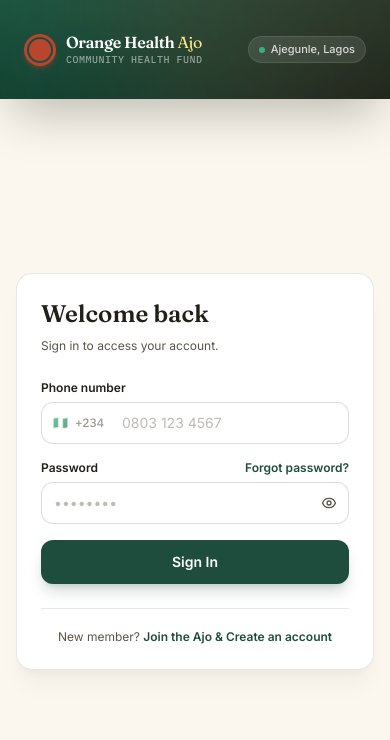
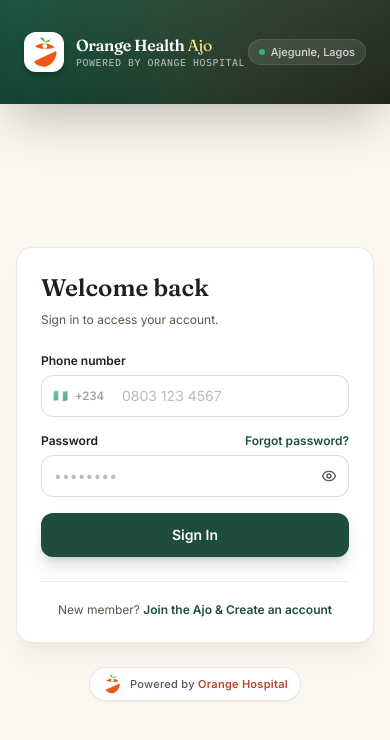
Before and after one commit to Amidathtc/Orange-hospital-frontend, a React (Vite) app: page /login in a window 390 px wide. Shown: the top 740 px of the page. Built offline with nearby package versions, Linux system fonts and the light colour scheme; no server answers.

Commit message:
feat: add Orange Hospital logo + powered-by badge to all dashboards; role-based auth guards

```diff
--- a/src/components/AuthLayout.tsx
+++ b/src/components/AuthLayout.tsx
@@ -1,4 +1,5 @@
 import { AuthIllustration } from './AuthIllustration';
+import { OrangeHospitalLogo, PoweredByOrangeHospital } from './OrangeHospitalLogo';
 
 export function AuthLayout({ children }: { children: React.ReactNode }) {
   return (
@@ -11,16 +12,16 @@
 
         {/* Top brand identity */}
         <div className="relative z-10 flex items-center justify-between">
-          <a href="/login" className="flex items-center gap-2.5 group">
-            <div className="w-8 h-8 rounded-full bg-rust relative shrink-0 shadow-md shadow-rust/30 group-hover:scale-105 transition-transform">
-              <div className="absolute inset-[3px] rounded-full border-2 border-forest" />
+          <a href="/login" className="flex items-center gap-3 group">
+            <div className="w-10 h-10 rounded-xl bg-white p-1 flex items-center justify-center shrink-0 shadow-md shadow-black/20 group-hover:scale-105 transition-transform">
+              <OrangeHospitalLogo className="w-8 h-8 drop-shadow-sm" />
             </div>
             <div className="flex flex-col">
               <span className="font-display font-semibold tracking-tight text-base leading-tight">
                 Orange Health <span className="text-rust-light font-normal text-amber-200">Ajo</span>
               </span>
-              <span className="text-[10px] text-white/50 tracking-wider uppercase font-mono">
-                Community Health Fund
+              <span className="text-[10px] text-white/60 tracking-wider uppercase font-mono">
+                Powered by Orange Hospital
               </span>
             </div>
           </a>
@@ -38,34 +39,35 @@
           </div>
 
           <div>
-            <div className="inline-block mb-3 px-3 py-1 rounded-full text-xs font-medium bg-white/10 border border-white/15 text-paper">
-              Physical Trust Meets Digital Speed
+            <div className="inline-flex items-center gap-1.5 mb-3 px-3 py-1 rounded-full text-xs font-medium bg-white/10 border border-white/15 text-paper">
+              <OrangeHospitalLogo className="w-3.5 h-3.5" />
+              <span>Official Healthcare Savings Partner</span>
             </div>
             <h1 className="font-display text-2xl lg:text-3xl leading-snug font-medium max-w-sm text-paper">
               The community fund Ajegunle already trusts, now digital.
             </h1>
             <p className="text-white/70 text-sm mt-3 max-w-sm leading-relaxed">
-              Every stamp on your card is an instant, verified contribution on record. Backed by Orange Health Clinic.
+              Every stamp on your card is an instant, verified contribution on record. Backed by Orange Hospital medical facilities.
             </p>
           </div>
         </div>
 
         {/* Bottom meta stats / security badge */}
         <div className="hidden md:flex items-center justify-between border-t border-white/10 pt-5 text-xs text-white/50 relative z-10">
-          <div className="flex items-center gap-2">
-            <svg className="w-4 h-4 text-emerald-400/80" fill="none" viewBox="0 0 24 24" stroke="currentColor">
-              <path strokeLinecap="round" strokeLinejoin="round" strokeWidth="2" d="M9 12l2 2 4-4m5.618-4.016A11.955 11.955 0 0112 2.944a11.955 11.955 0 01-8.618 3.04A12.02 12.02 0 003 9c0 5.591 3.824 10.29 9 11.622 5.176-1.332 9-6.03 9-11.622 0-1.042-.133-2.052-.382-3.016z" />
-            </svg>
-            <span>Bank-grade security & audit trail</span>
-          </div>
-          <span className="font-mono text-[11px] text-white/40">v0.1.0</span>
+          <PoweredByOrangeHospital theme="dark" />
+          <span className="font-mono text-[11px] text-white/40">Ajegunle Care</span>
         </div>
       </div>
 
       {/* Form panel with elevated card */}
-      <div className="flex-1 flex items-center justify-center px-4 sm:px-8 py-8 md:py-16">
+      <div className="flex-1 flex flex-col items-center justify-center px-4 sm:px-8 py-8 md:py-16">
         <div className="w-full max-w-md">
           {children}
+        </div>
+
+        {/* Powered by badge below form card */}
+        <div className="mt-6 text-center">
+          <PoweredByOrangeHospital theme="light" />
         </div>
       </div>
     </div>
--- /dev/null
+++ b/src/components/OrangeHospitalLogo.tsx
@@ -0,0 +1,79 @@
+interface OrangeHospitalLogoProps {
+  className?: string;
+  size?: number;
+}
+
+export function OrangeHospitalLogo({ className = 'w-6 h-6', size }: OrangeHospitalLogoProps) {
+  const style = size ? { width: size, height: size } : undefined;
+
+  return (
+    <svg
+      viewBox="0 0 200 200"
+      fill="none"
+      xmlns="http://www.w3.org/2000/svg"
+      className={`shrink-0 ${className}`}
+      style={style}
+      aria-label="Orange Hospital Logo"
+    >
+      {/* Leaves at the top stem */}
+      {/* Left Leaf */}
+      <path
+        d="M106 38 C94 30 76 20 78 8 C94 6 104 20 108 36 Z"
+        fill="#52B848"
+      />
+      {/* Right Leaf */}
+      <path
+        d="M109 38 C118 30 130 22 140 22 C140 32 128 40 111 40 Z"
+        fill="#52B848"
+      />
+
+      {/* Upper Eye Shape with Round Cutout */}
+      <path
+        fillRule="evenodd"
+        clipRule="evenodd"
+        d="M44 66 C72 40 138 40 166 72 C138 84 72 84 44 66 Z M105 48 C113.284 48 120 54.7157 120 63 C120 71.2843 113.284 78 105 78 C96.7157 78 90 71.2843 90 63 C90 54.7157 96.7157 48 105 48 Z"
+        fill="#EE5816"
+      />
+
+      {/* Lower Wedge (Orange Slice) */}
+      <path
+        d="M38 158 L176 94 C184 130 152 182 108 192 C72 192 46 178 38 158 Z"
+        fill="#EE5816"
+      />
+    </svg>
+  );
+}
+
+export function PoweredByOrangeHospital({
+  theme = 'dark',
+  className = '',
+}: {
+  theme?: 'dark' | 'light';
+  className?: string;
+}) {
+  const isDark = theme === 'dark';
+
+  return (
+    <div
+      className={`inline-flex items-center gap-2 px-3 py-1.5 rounded-full transition-all ${
+        isDark
+          ? 'bg-white/10 border border-white/15 text-white/90 shadow-sm backdrop-blur-sm'
+          : 'bg-white border border-ink/10 text-ink-soft shadow-sm'
+      } ${className}`}
+    >
+      <div className="w-5 h-5 flex items-center justify-center shrink-0">
+        <OrangeHospitalLogo className="w-5 h-5 drop-shadow-sm" />
+      </div>
+      <span className="text-[11px] font-medium tracking-wide">
+        Powered by{' '}
+        <span
+          className={`font-semibold ${
+            isDark ? 'text-amber-200' : 'text-rust'
+          }`}
+        >
+          Orange Hospital
+        </span>
+      </span>
+    </div>
+  );
+}
--- a/src/pages/admin/AdminDashboard.tsx
+++ b/src/pages/admin/AdminDashboard.tsx
@@ -5,6 +5,7 @@
 import { CreateStaffForm } from '../../components/CreateStaffForm';
 import { Greeting } from '../../components/Greeting';
 import { ClaimsPanel } from '../../components/ClaimsPanel';
+import { OrangeHospitalLogo, PoweredByOrangeHospital } from '../../components/OrangeHospitalLogo';
 
 interface Summary {
   totalMembers: number;
@@ -55,14 +56,24 @@
 
   return (
     <div className="min-h-screen">
-      <header className="border-b border-ink/10 px-6 py-4 flex items-center justify-between">
-        <span className="font-display font-semibold">
-          Orange Health <span className="text-rust">Ajo</span> &middot;{' '}
-          <span className="text-ink-soft font-normal text-sm">Admin</span>
-        </span>
+      <header className="border-b border-ink/10 px-6 py-4 flex items-center justify-between bg-white/60 backdrop-blur-sm sticky top-0 z-20">
+        <div className="flex items-center gap-3">
+          <div className="w-8 h-8 rounded-lg bg-white border border-ink/10 flex items-center justify-center shadow-xs">
+            <OrangeHospitalLogo className="w-6 h-6" />
+          </div>
+          <div className="flex items-center gap-2.5">
+            <span className="font-display font-semibold text-base">
+              Orange Health <span className="text-rust">Ajo</span> &middot;{' '}
+              <span className="text-ink-soft font-normal text-sm">Admin</span>
+            </span>
+            <span className="hidden sm:inline-block">
+              <PoweredByOrangeHospital theme="light" />
+            </span>
+          </div>
+        </div>
         <div className="flex items-center gap-4">
           <span className="text-sm text-ink-soft hidden sm:inline">{user?.fullName}</span>
-          <button onClick={logout} className="text-sm font-semibold text-ink-soft">
+          <button onClick={logout} className="text-sm font-semibold text-ink-soft hover:text-ink">
             Sign out
           </button>
         </div>
--- a/src/pages/member/MemberDashboard.tsx
+++ b/src/pages/member/MemberDashboard.tsx
@@ -6,6 +6,7 @@
 import { NextOfKinCard } from '../../components/NextOfKinCard';
 import { Greeting } from '../../components/Greeting';
 import { DrawRequestModal } from '../../components/DrawRequestModal';
+import { OrangeHospitalLogo, PoweredByOrangeHospital } from '../../components/OrangeHospitalLogo';
 
 type Frequency = 'DAILY' | 'WEEKLY' | 'MONTHLY';
 type FundType = 'HEALTH' | 'GENERAL';
@@ -86,14 +87,19 @@
 
   return (
     <div className="min-h-screen">
-      <header className="border-b border-ink/10 px-6 py-4 flex items-center justify-between">
-        <div className="flex items-center gap-2">
-          <div className="w-7 h-7 rounded-full bg-rust relative shrink-0">
-            <div className="absolute inset-[2.5px] rounded-full border-2 border-paper" />
+      <header className="border-b border-ink/10 px-6 py-4 flex items-center justify-between bg-white/60 backdrop-blur-sm sticky top-0 z-20">
+        <div className="flex items-center gap-3">
+          <div className="w-8 h-8 rounded-lg bg-white border border-ink/10 flex items-center justify-center shadow-xs">
+            <OrangeHospitalLogo className="w-6 h-6" />
           </div>
-          <span className="font-display font-semibold">
-            Orange Health <span className="text-rust">Ajo</span>
-          </span>
+          <div className="flex items-center gap-2.5">
+            <span className="font-display font-semibold text-base">
+              Orange Health <span className="text-rust">Ajo</span>
+            </span>
+            <span className="hidden sm:inline-block">
+              <PoweredByOrangeHospital theme="light" />
+            </span>
+          </div>
         </div>
         <div className="flex items-center gap-4">
           <span className="text-sm text-ink-soft hidden sm:inline">{user?.fullName}</span>
--- a/src/pages/reception/ReceptionDashboard.tsx
+++ b/src/pages/reception/ReceptionDashboard.tsx
@@ -5,6 +5,7 @@
 import { Greeting } from '../../components/Greeting';
 import { FileClaimForm } from '../../components/FileClaimForm';
 import { AssistedResetForm } from '../../components/AssistedResetForm';
+import { OrangeHospitalLogo, PoweredByOrangeHospital } from '../../components/OrangeHospitalLogo';
 
 type FundType = 'HEALTH' | 'GENERAL';
 
@@ -80,14 +81,24 @@
 
   return (
     <div className="min-h-screen">
-      <header className="border-b border-ink/10 px-6 py-4 flex items-center justify-between">
-        <span className="font-display font-semibold">
-          Orange Health <span className="text-rust">Ajo</span> &middot;{' '}
-          <span className="text-ink-soft font-normal text-sm">Front desk</span>
-        </span>
+      <header className="border-b border-ink/10 px-6 py-4 flex items-center justify-between bg-white/60 backdrop-blur-sm sticky top-0 z-20">
+        <div className="flex items-center gap-3">
+          <div className="w-8 h-8 rounded-lg bg-white border border-ink/10 flex items-center justify-center shadow-xs">
+            <OrangeHospitalLogo className="w-6 h-6" />
+          </div>
+          <div className="flex items-center gap-2.5">
+            <span className="font-display font-semibold text-base">
+              Orange Health <span className="text-rust">Ajo</span> &middot;{' '}
+              <span className="text-ink-soft font-normal text-sm">Front desk</span>
+            </span>
+            <span className="hidden sm:inline-block">
+              <PoweredByOrangeHospital theme="light" />
+            </span>
+          </div>
+        </div>
         <div className="flex items-center gap-4">
           <span className="text-sm text-ink-soft hidden sm:inline">{user?.fullName}</span>
-          <button onClick={logout} className="text-sm font-semibold text-ink-soft">
+          <button onClick={logout} className="text-sm font-semibold text-ink-soft hover:text-ink">
             Sign out
           </button>
         </div>
```
Also changed, not shown: public/orange-hospital-logo.svg (added).
